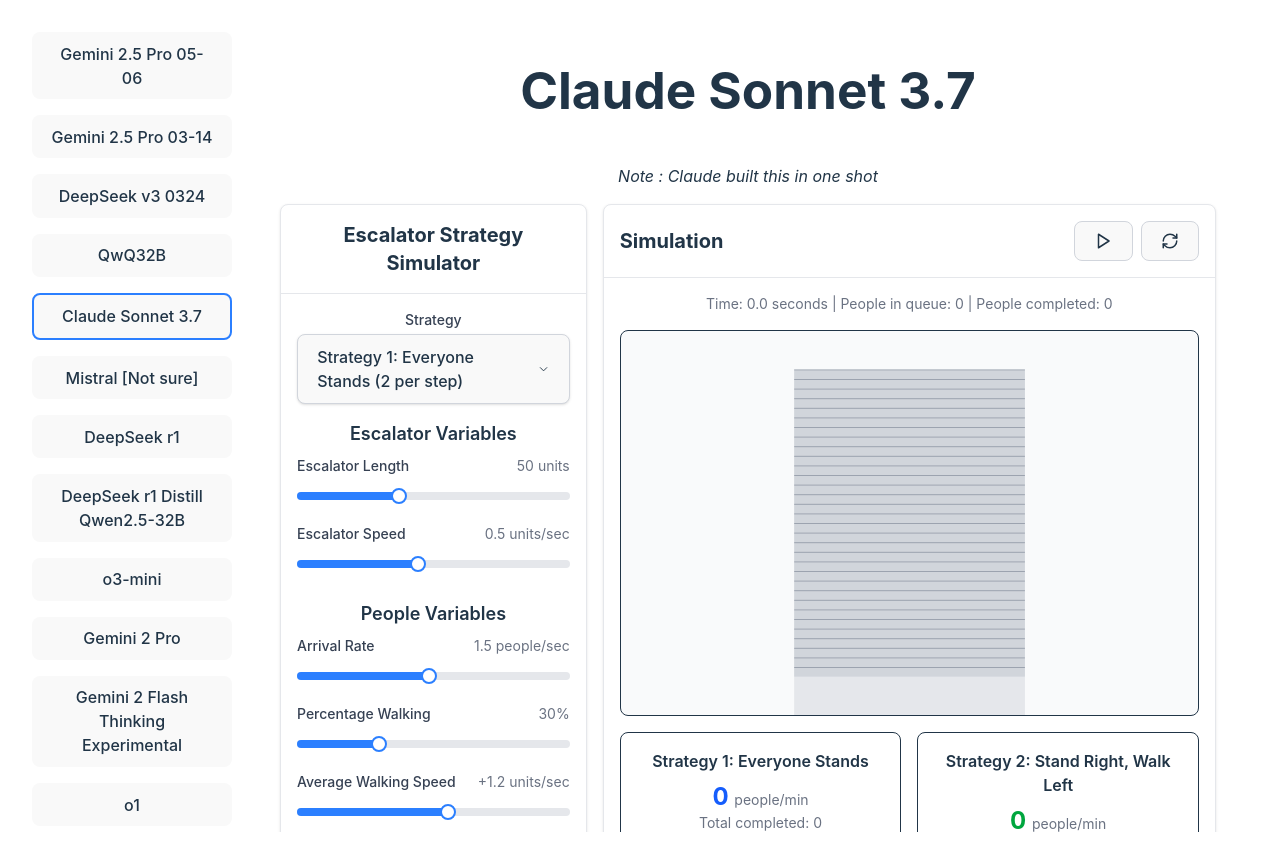
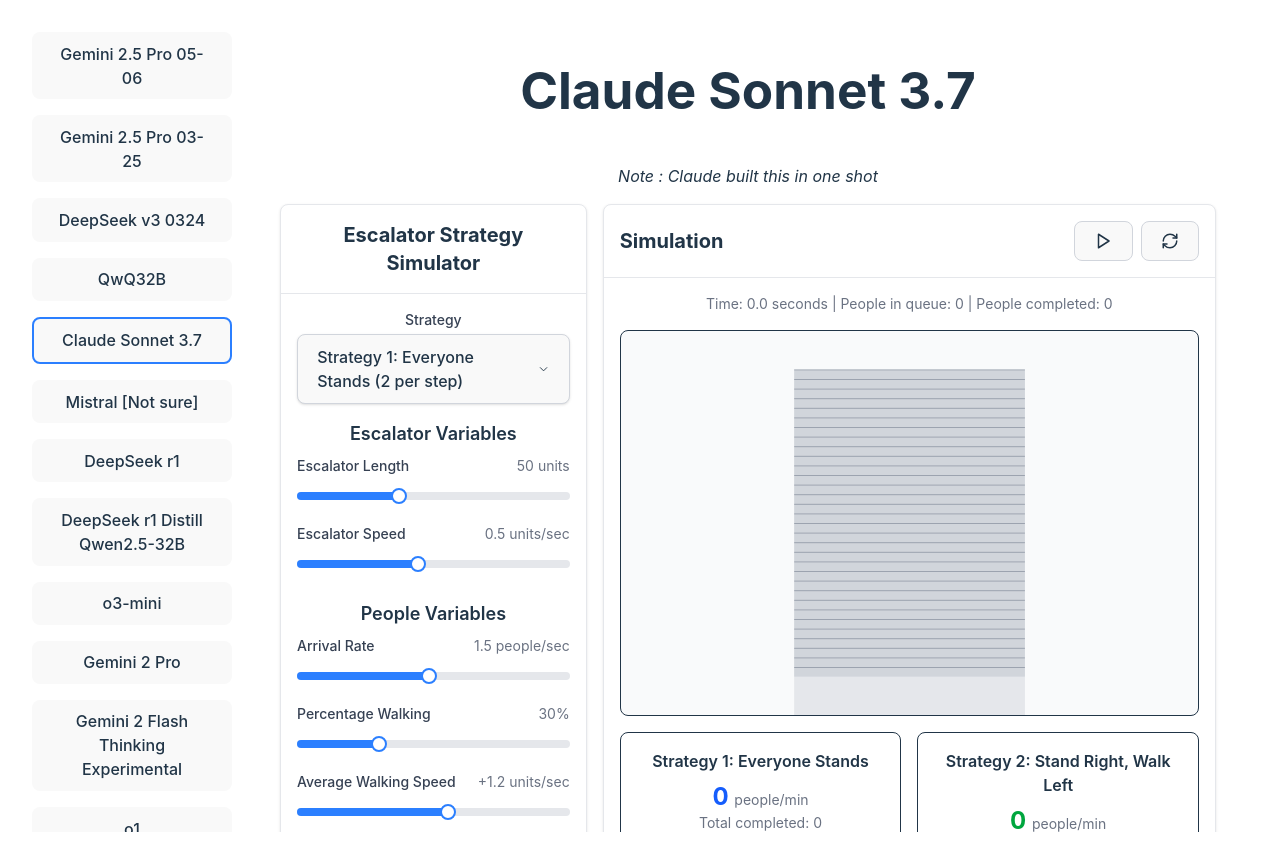
Before and after one commit to pappitti/escalator-bench, a React (Vite) app: page / in a window 1280 px wide. Built offline with nearby package versions, Linux system fonts and the light colour scheme.

Commit message:
changing gemini 03-25 name

```diff
--- a/src/App.jsx
+++ b/src/App.jsx
@@ -21,7 +21,7 @@
 
   const modelElements ={
     "Gemini 2.5 Pro 05-06" : Gemini25Pro0506Viz,
-    "Gemini 2.5 Pro 03-14" : Gemini25ProViz,
+    "Gemini 2.5 Pro 03-25" : Gemini25ProViz,
     "DeepSeek v3 0324" : Dsv3Viz,
     "QwQ32B" : QwQViz,
     "Claude Sonnet 3.7" : ClaudeSonnet37Viz,
--- a/src/models/gemini2.5-pro.jsx
+++ b/src/models/gemini2.5-pro.jsx
@@ -418,7 +418,7 @@
 
   return (
     <div className="container mx-auto p-4">
-      <div><em>Note : Gemini 2.5 Pro 03-14 built this in 2 shots (UI and logic were similar in first shot but state wouldn't update between simulation steps)</em></div>
+      <div><em>Note : Gemini 2.5 Pro 03-25 built this in 2 shots (UI and logic were similar in first shot but state wouldn't update between simulation steps)</em></div>
       <div className="flex flex-col md:flex-row min-h-screen bg-gray-100">
         {/* Left Column: Controls */}
         <div className="w-full md:w-1/3 lg:w-1/4 p-4 bg-white shadow-md">
```
